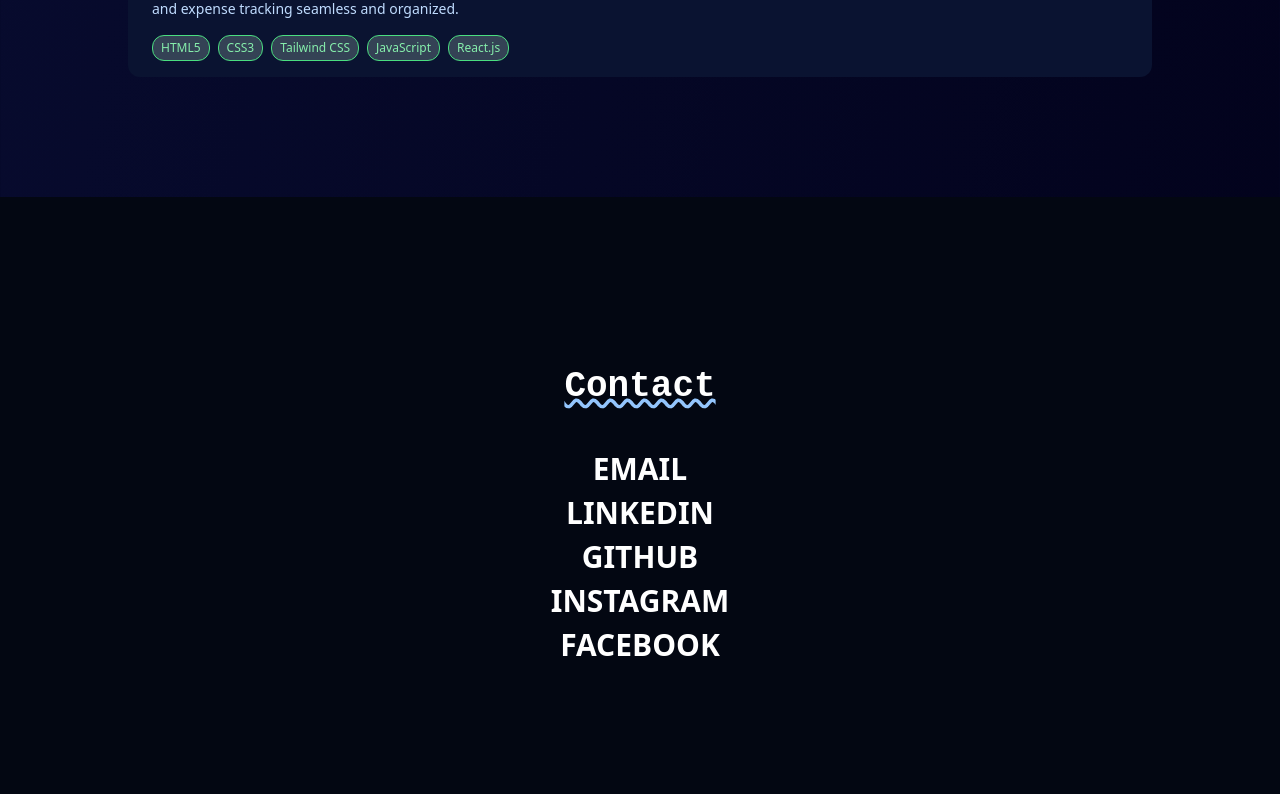
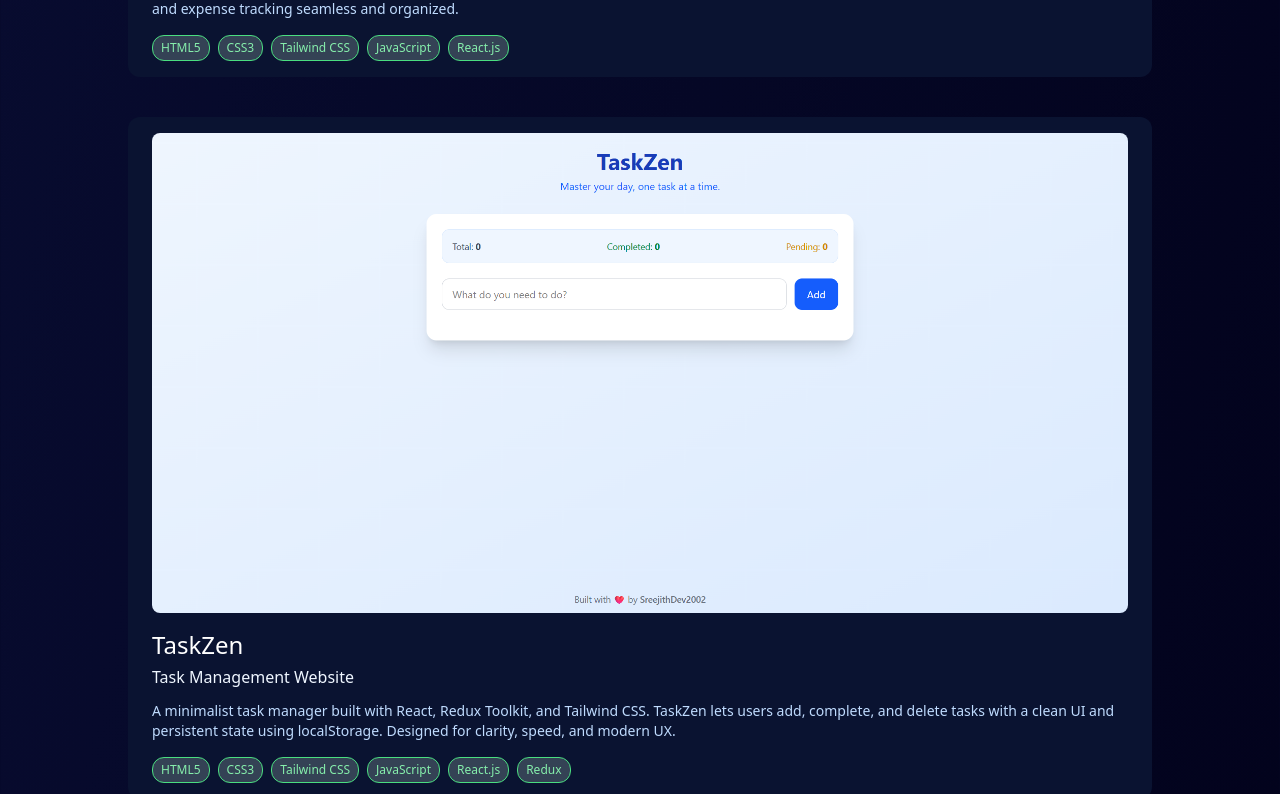
Before and after one commit to sreejithdev2002/Personal-Portfolio-Website, a React (Create React App) app: page / in a window 1280 px wide. Shown: the part 5085-5879 px from the top of the page. Built offline with nearby package versions, Linux system fonts and the light colour scheme.

Commit message:
Added the TaskZen project

```diff
--- a/src/Components/Projects.jsx
+++ b/src/Components/Projects.jsx
@@ -110,6 +110,7 @@ import React from "react";
 import Shoooz from "../Assets/Images/Shoooz.png";
 import DentalClinic from "../Assets/Images/DentalClinic.png";
 import ExpenseTracker from "../Assets/Images/ExpenseTracker.png";
+import TaskZen from "../Assets/Images/TaskZen.png";
 
 function Projects() {
   const ProjectsData = [
@@ -148,6 +149,15 @@ function Projects() {
       tech: ["HTML5", "CSS3", "Tailwind CSS", "JavaScript", "React.js"],
       img: ExpenseTracker,
       link: "https://expense-pdf-maker.vercel.app", // Replace with the actual deployment link if available
+    },
+    {
+      id: 3,
+      name: "TaskZen",
+      type: "Task Management Website",
+      desc: "A minimalist task manager built with React, Redux Toolkit, and Tailwind CSS. TaskZen lets users add, complete, and delete tasks with a clean UI and persistent state using localStorage. Designed for clarity, speed, and modern UX.",
+      tech: ["HTML5", "CSS3", "Tailwind CSS", "JavaScript", "React.js", "Redux"],
+      img: TaskZen,
+      link: "https://task-zen-kappa.vercel.app/", // Replace with the actual deployment link if available
     },
   ];
 
```
Also changed, not shown: src/Assets/Images/TaskZen.png (added).
